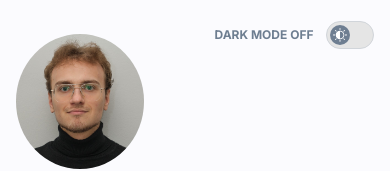
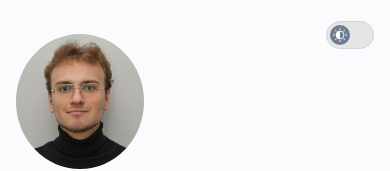
Before and after one commit to marcin10lw/personal-homepage-react-2, a React (Create React App) app: page / in a window 390 px wide. Shown: the top 171 px of the page. Built offline with nearby package versions, Linux system fonts and the light colour scheme.

Commit message:
gave ThemeSwitcher mobile and darkTheme styling

```diff
--- a/src/features/personalHomepage/ThemeSwitcher/index.js
+++ b/src/features/personalHomepage/ThemeSwitcher/index.js
@@ -9,7 +9,7 @@ import {
 } from "./styled";
 
 const ThemeSwitcher = () => {
-  const darkModeOn = useSelector(selectDarkTheme);
+  const darkTheme = useSelector(selectDarkTheme);
   const dispatch = useDispatch();
 
   const onButtonClick = () => {
@@ -18,12 +18,12 @@ const ThemeSwitcher = () => {
 
   return (
     <Wrapper>
-      <ThemeStatus darkMode={darkModeOn}>{`DARK MODE ${
-        darkModeOn ? "ON" : "OFF"
+      <ThemeStatus darkTheme={darkTheme}>{`DARK MODE ${
+        darkTheme ? "ON" : "OFF"
       }`}</ThemeStatus>
-      <Switcher darkMode={darkModeOn} onClick={onButtonClick}>
-        <SwitcherBall darkMode={darkModeOn}>
-          <Brightness darkMode={darkModeOn} />
+      <Switcher darkTheme={darkTheme} onClick={onButtonClick}>
+        <SwitcherBall darkTheme={darkTheme}>
+          <Brightness darkTheme={darkTheme} />
         </SwitcherBall>
       </Switcher>
     </Wrapper>
--- a/src/features/personalHomepage/ThemeSwitcher/styled.js
+++ b/src/features/personalHomepage/ThemeSwitcher/styled.js
@@ -19,11 +19,15 @@ export const ThemeStatus = styled.span`
   line-height: 1.3;
   color: ${staleGrey};
 
-  ${({ darkMode }) =>
-    darkMode &&
+  ${({ darkTheme }) =>
+    darkTheme &&
     css`
       color: ${white};
     `}
+
+  @media (max-width: ${({ theme }) => theme.breakpoints.mobile}px) {
+    display: none;
+  }
 `;
 
 export const Switcher = styled.div`
@@ -35,8 +39,8 @@ export const Switcher = styled.div`
   cursor: pointer;
   transition: all 180ms ease-in-out;
 
-  ${({ darkMode }) =>
-    darkMode &&
+  ${({ darkTheme }) =>
+    darkTheme &&
     css`
       background-color: #6d6d6d;
       border-color: #fefefe;
@@ -53,8 +57,8 @@ export const SwitcherBall = styled.div`
   background-color: ${staleGrey};
   transition: all 180ms ease-in-out;
 
-  ${({ darkMode }) =>
-    darkMode &&
+  ${({ darkTheme }) =>
+    darkTheme &&
     css`
       background-color: ${white};
       transform: translateX(20px);
@@ -65,8 +69,8 @@ export const Brightness = styled(BrightnessIcon)`
   color: ${white};
   transition: all 180ms ease-in-out;
 
-  ${({ darkMode }) =>
-    darkMode &&
+  ${({ darkTheme }) =>
+    darkTheme &&
     css`
       color: black;
     `}
```
